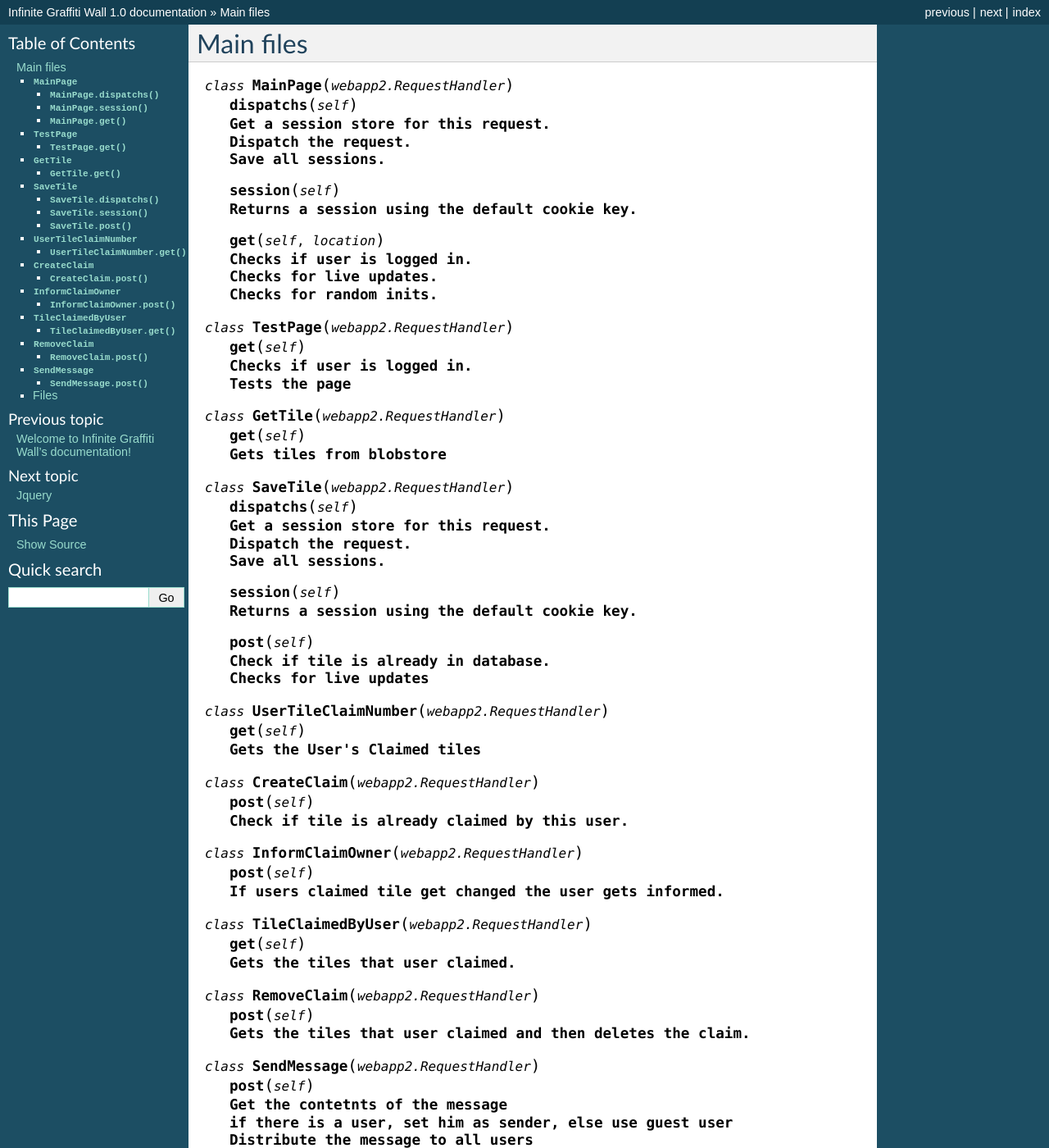
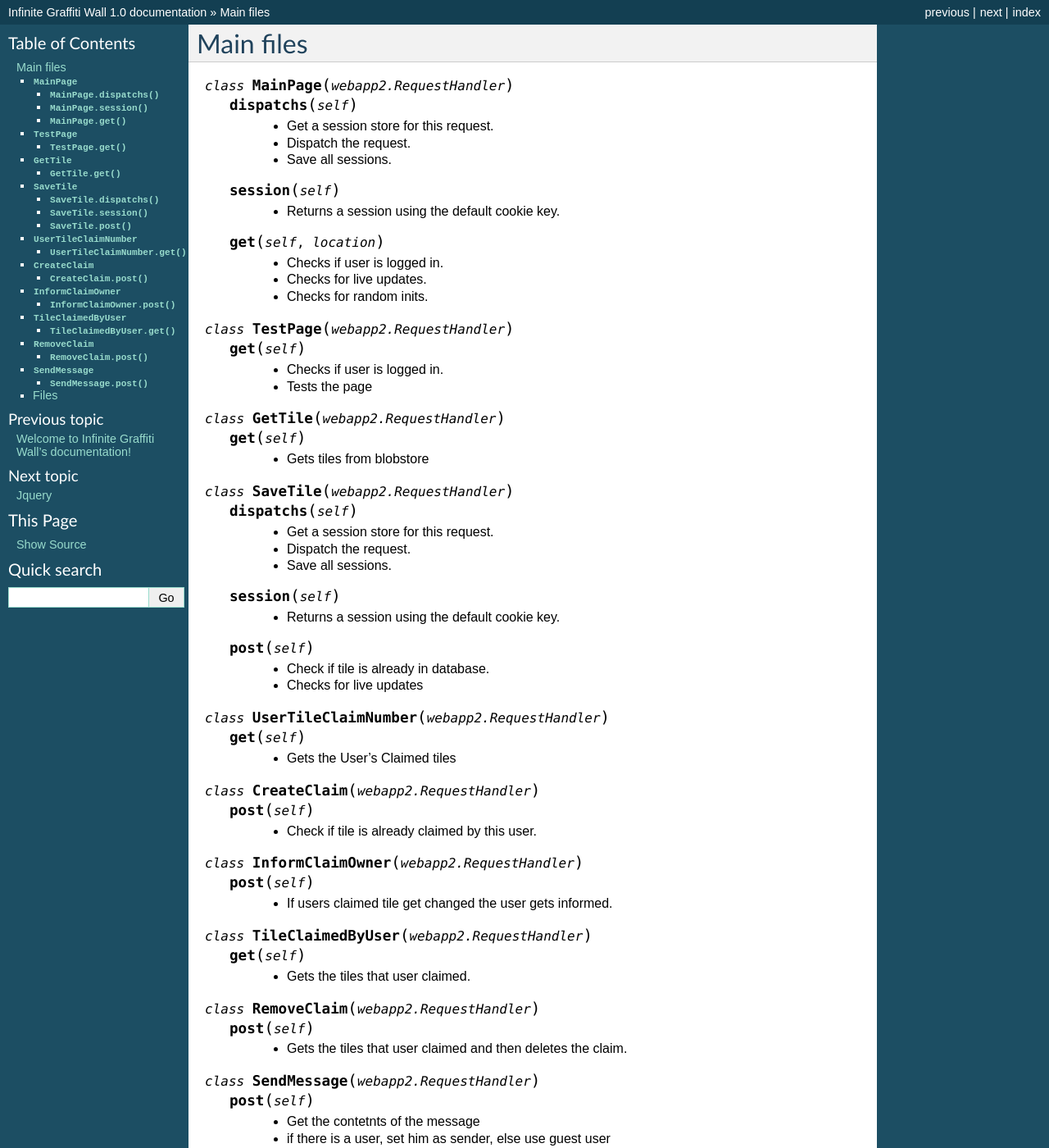
Before and after one commit to Gaurav0/InfiniteGraffitiWall, a Sphinx documentation site: the page built from docs/source/main.rst, in a window 1280 px wide and 1400 px high. Shown: the whole window at 82% size. Built offline with Sphinx 7.4.7, drawn with Linux system fonts in a browser that asks for light colours; formulas are drawn with MathJax 3; some of the changed text lies outside the part shown.

Commit message:
make main docs pretty

```diff
--- a/docs/source/main.rst
+++ b/docs/source/main.rst
@@ -7,76 +7,88 @@
 .. py:class:: MainPage(webapp2.RequestHandler)
 
 	.. py:method:: MainPage.dispatchs(self)
-		Get a session store for this request.
-		Dispatch the request.
-		Save all sessions.
+
+		* Get a session store for this request.
+		* Dispatch the request.
+		* Save all sessions.
+
 	.. py:method:: MainPage.session(self)
-		Returns a session using the default cookie key.
+
+		* Returns a session using the default cookie key.
+
 	.. py:method:: MainPage.get(self, location)
-		Checks if user is logged in.
-		Checks for live updates.
-		Checks for random inits.
+
+		* Checks if user is logged in.
+		* Checks for live updates.
+		* Checks for random inits.
 
 .. py:class:: TestPage(webapp2.RequestHandler)
 
 	.. py:method:: TestPage.get(self)
-		Checks if user is logged in.
-		Tests the page
+
+		* Checks if user is logged in.
+		* Tests the page
 
 .. py:class:: GetTile(webapp2.RequestHandler)
 
 	.. py:method:: GetTile.get(self)
-		Gets tiles from blobstore
+
+		* Gets tiles from blobstore
 
 .. py:class:: SaveTile(webapp2.RequestHandler)
 
 	.. py:method:: SaveTile.dispatchs(self)
-		Get a session store for this request.
-		Dispatch the request.
-		Save all sessions.
+
+		* Get a session store for this request.
+		* Dispatch the request.
+		* Save all sessions.
+
 	.. py:method:: SaveTile.session(self)
-		Returns a session using the default cookie key.
+
+		* Returns a session using the default cookie key.
+
 	.. py:method:: SaveTile.post(self)
-		Check if tile is already in database.
-		Checks for live updates
+
+		* Check if tile is already in database.
+		* Checks for live updates
 
 .. py:class:: UserTileClaimNumber(webapp2.RequestHandler)
 
 	.. py:method:: UserTileClaimNumber.get(self)
-		Gets the User's Claimed tiles
+
+		* Gets the User's Claimed tiles
 
 .. py:class:: CreateClaim(webapp2.RequestHandler)
 
 	.. py:method:: CreateClaim.post(self)
-		Check if tile is already claimed by this user.
+
+		* Check if tile is already claimed by this user.
 
 .. py:class:: InformClaimOwner(webapp2.RequestHandler)
 
 	.. py:method:: InformClaimOwner.post(self)
-		If users claimed tile get changed the user gets informed.
+
+		* If users claimed tile get changed the user gets informed.
 
 .. py:class:: TileClaimedByUser(webapp2.RequestHandler)
 
 	.. py:method:: TileClaimedByUser.get(self)
-		Gets the tiles that user claimed.
+
+		* Gets the tiles that user claimed.
 
 .. py:class:: RemoveClaim(webapp2.RequestHandler)
 
 	.. py:method:: RemoveClaim.post(self)
-		Gets the tiles that user claimed and then deletes the claim.
+
+		* Gets the tiles that user claimed and then deletes the claim.
 
 .. py:class:: SendMessage(webapp2.RequestHandler)
 
 	.. py:method:: SendMessage.post(self)
-		Get the contetnts of the message
-		if there is a user, set him as sender, else use guest user
-		Distribute the message to all users
 
-
-
-
-
-
+		* Get the contetnts of the message
+		* if there is a user, set him as sender, else use guest user
+		* Distribute the message to all users
 
 
 
```
